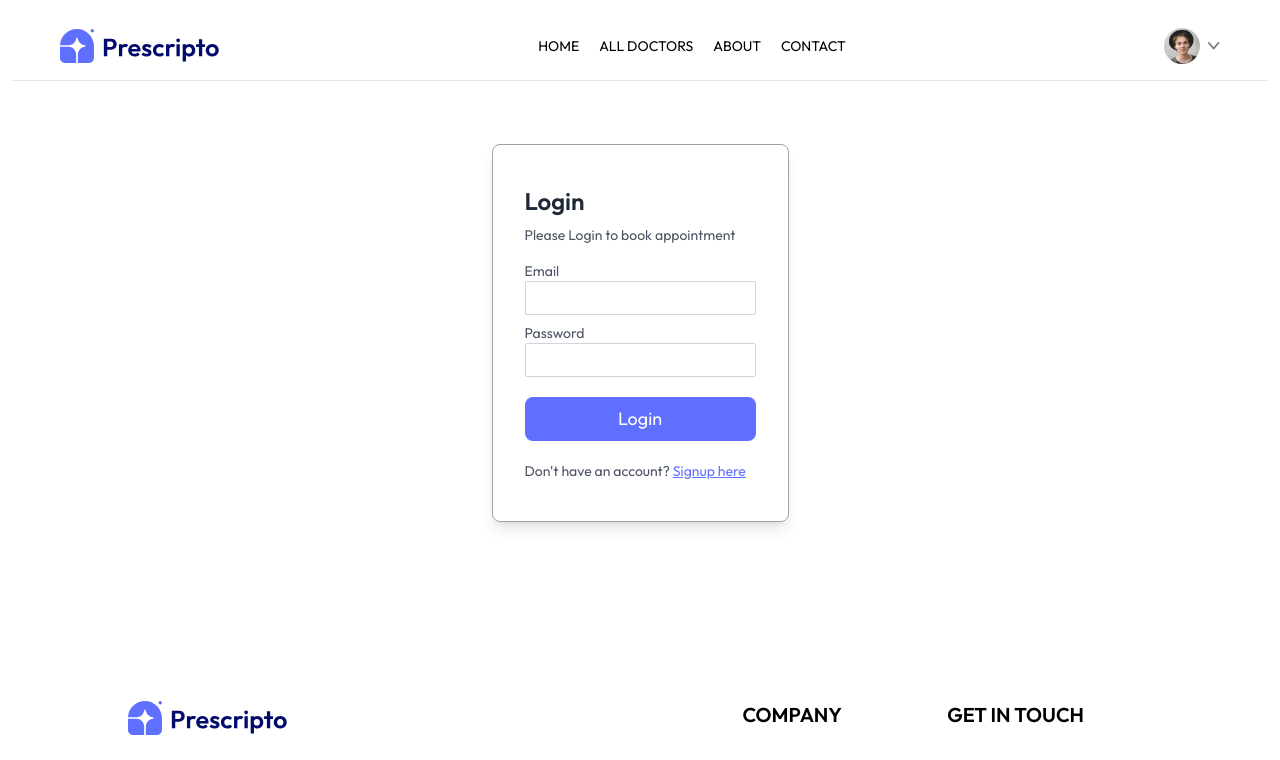
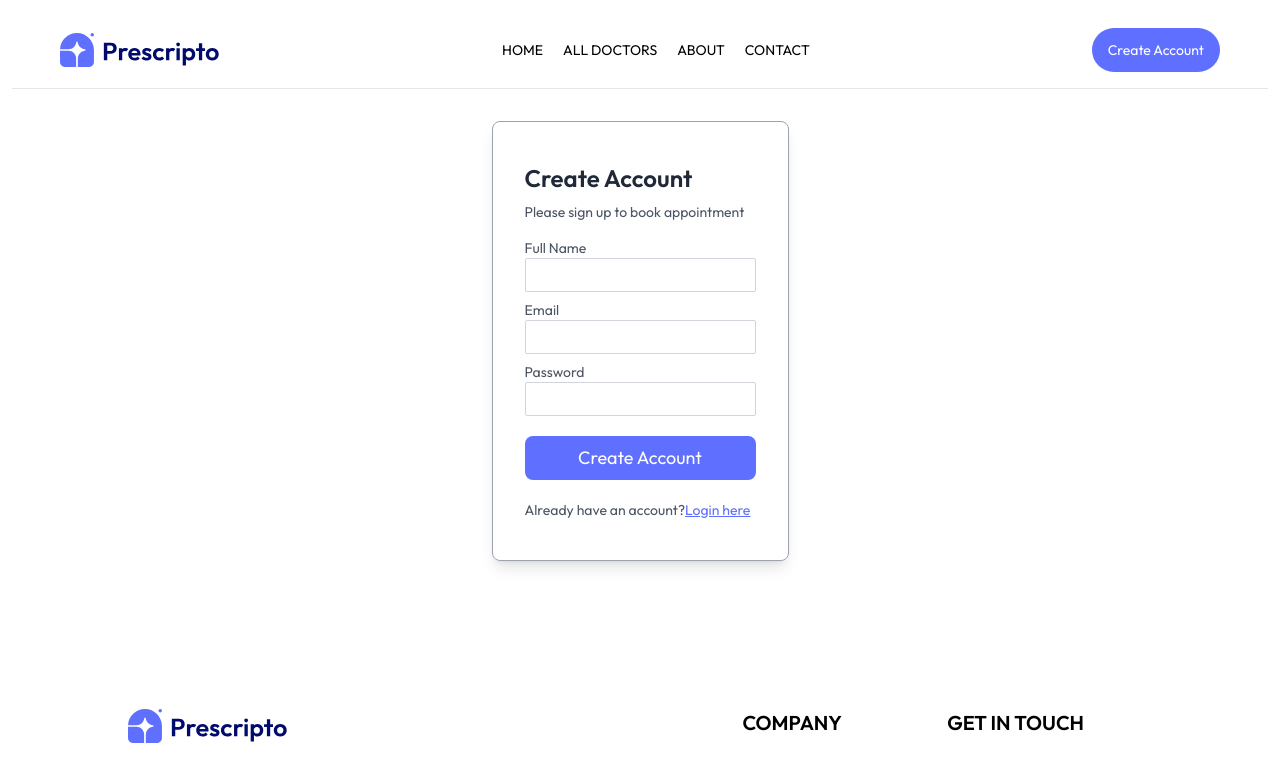
Before and after one commit to RO-shan18/Prescripto-Frontend, a React app: page /Login in a window 1280 px wide. Shown: the top 760 px of the page. Built offline with nearby package versions, Linux system fonts and the light colour scheme; the HTML template or start-up script is replaced by a standard one.

Commit message:
integrate login feature with backend

```diff
--- a/package.json
+++ b/package.json
@@ -15,7 +15,8 @@
     "react-dom": "^18.3.1",
     "react-router-dom": "^7.1.1",
     "react-toastify": "^11.0.2",
-    "tailwind-scrollbar": "^3.1.0"
+    "tailwind-scrollbar": "^3.1.0",
+    "toastify": "^2.0.1"
   },
   "devDependencies": {
     "@eslint/js": "^9.17.0",
--- a/src/App.jsx
+++ b/src/App.jsx
@@ -9,12 +9,14 @@ import My_appointments from "./pages/My-appointments"
 import Appointments from "./pages/Appointments"
 import Navbar from "./components/Navbar"
 import Footer from "./components/Footer"
+import { ToastContainer, toast} from 'react-toastify';
 
 function App() {
 
   return (
    <div>
    <Navbar/>
+   <ToastContainer/>
       <Routes>
         <Route path="/" element={<Home/>} />
         <Route path="/About" element={<About/>} />
--- a/src/Context/AppContext.jsx
+++ b/src/Context/AppContext.jsx
@@ -6,6 +6,7 @@ export const Context  = createContext();
 const AppContextProvider = ({children})=>{
 
     const [doctors, setdoctors] = useState([]);
+    const [token, settoken] = useState(localStorage.getItem('token')? true : false)
 
     const currency = "$";
 
@@ -23,7 +24,7 @@ const AppContextProvider = ({children})=>{
     }
 
     const value={
-        doctors, currency, doctorlist
+        doctors, currency, doctorlist, Backendurl, settoken, token
     };
 
     return(
--- a/src/components/Navbar.jsx
+++ b/src/components/Navbar.jsx
@@ -1,11 +1,22 @@
-import React, { useState } from "react";
+import React, { useContext, useEffect, useState } from "react";
 import { NavLink, useNavigate } from "react-router-dom";
 import { assets } from "../assets/assets";
+import { Context } from "../Context/AppContext";
 
 const Navbar = () => {
   const navigate = useNavigate();
 
-  const [token, settoken] = useState(true);
+  const {token, settoken} = useContext(Context);
+
+  const logout = ()=>{
+    localStorage.removeItem('token');
+    settoken(false);
+  }
+
+  useEffect(()=>{
+    if(token)
+    navigate("/")
+  },[token]);
 
   return (
     <div className="flex items-center justify-between px-3 sm:px-12 py-4 m-3 text-sm border-b ">
@@ -38,7 +49,7 @@ const Navbar = () => {
                     <div className=" hidden group-hover:block bg-gray-100 text-sm ">
                     <p onClick={()=>navigate("/My_appointments")} className="py-1 px-2 cursor-pointer">MyAppointments</p>
                     <p onClick={()=>navigate("/MyProfile")} className="py-1 px-2 cursor-pointer">MyProfile</p>
-                    <p onClick={()=>settoken(false)} className="py-1 px-2 cursor-pointer">MyLogout</p>
+                    <p onClick={logout} className="py-1 px-2 cursor-pointer">MyLogout</p>
                     </div>
                 </div>
             </div>
--- a/src/pages/Appointments.jsx
+++ b/src/pages/Appointments.jsx
@@ -58,8 +58,6 @@ const Appointments = () => {
       setdocSlots((prev) => [...prev, timeSlots]);
     }
   }
-
-  console.log("state change")
 
   useEffect(() => {
     setdocinfo(doctors.find((doc) => doc._id === doctorid));
--- a/src/pages/Login.jsx
+++ b/src/pages/Login.jsx
@@ -1,46 +1,130 @@
-import React, { useState } from 'react'
+import React, { useContext, useEffect, useState } from "react";
+import { Context } from "../Context/AppContext";
+import axios from "axios";
+import { toast } from "react-toastify";
+import { useNavigate } from "react-router-dom";
 
 const Login = () => {
+  const { Backendurl, settoken} = useContext(Context)
 
-  const [state, setState] = useState('Login');
+  const [state, setState] = useState("Sign Up");
 
-  const [email, setEmail] = useState('');
-  const [password, setPassword] = useState('');
-  const [name, setName] = useState('');
+  const [email, setEmail] = useState("");
+  const [password, setPassword] = useState("");
+  const [name, setName] = useState("");
 
-  const onSubmitHandler = (event)=>{
-    event.preventDefault()
+  const onSubmitHandler = async (event) => {
+    event.preventDefault();
+
+    if (state === "Sign Up") {
+
+      const { data } = await axios.post(
+        Backendurl + "/api/user/register",
+        { email, password, name },
+        { withCredentials: true }
+      );
+
+      if (data.success) {
+        toast.success(data.message);
+        localStorage.setItem("token", data.Usertoken)
+        settoken(true)
+      } else {
+        toast.error(data.message);
+      }
+
+    } else {
+
+      const { data } = await axios.post(
+        Backendurl + "/api/user/login",
+        { email, password },
+        { withCredentials: true }
+      );
+
+      if (data.success) {
+        toast.success(data.message);
+        localStorage.setItem("token", data.Usertoken)
+        settoken(true)
+      } else {
+        toast.error(data.message);
+      }
+    }
   }
+
   return (
-    <div className='min-h-[60vh] flex items-center justify-center'>
-    <form className='border border-gray-400 py-5 px-4 sm:px-8 sm:py-10 rounded-lg shadow-lg' onClick={(e)=> onSubmitHandler(e)}>
-        <p className='text-xl sm:text-2xl text-gray-800 font-semibold pb-2'>{state === "Login"? "Login" : "Create Account"}</p>
-        <p className='text-gray-600 pb-2 sm:text-sm text-[12px] sm:pb-4 '>Please {state === "Login"? "Login" : "sign up"} to book appointment </p>
-        {state === "Sign Up" && <div className='flex flex-col'>
-           <p className='text-gray-600 text-[12px] md:text-sm'>Full Name</p>
-           <input className="border border-gray-300 mb-2 py-1 rounded-sm" type="text" value={name} onChange={()=> setName(e.target.value)}/>
-        </div>}
-        <div className='flex flex-col'>
-           <p className='text-gray-600 text-[12px] md:text-sm'>Email</p>
-           <input className="border border-gray-300 mb-2 py-1 rounded-sm" type="text" value={email} onChange={()=> setEmail(e.target.value)}/>
+    <div className="min-h-[60vh] flex items-center justify-center">
+      <form
+        className="border border-gray-400 py-5 px-4 sm:px-8 sm:py-10 rounded-lg shadow-lg"
+        onSubmit={(e) => onSubmitHandler(e)}
+      >
+        <p className="text-xl sm:text-2xl text-gray-800 font-semibold pb-2">
+          {state === "Login" ? "Login" : "Create Account"}
+        </p>
+        <p className="text-gray-600 pb-2 sm:text-sm text-[12px] sm:pb-4 ">
+          Please {state === "Login" ? "Login" : "sign up"} to book appointment{" "}
+        </p>
+        {state === "Sign Up" && (
+          <div className="flex flex-col">
+            <p className="text-gray-600 text-[12px] md:text-sm">Full Name</p>
+            <input
+              className="border border-gray-300 mb-2 py-1 rounded-sm"
+              type="text"
+              value={name}
+              onChange={(e) => setName(e.target.value)}
+            />
+          </div>
+        )}
+        <div className="flex flex-col">
+          <p className="text-gray-600 text-[12px] md:text-sm">Email</p>
+          <input
+            className="border border-gray-300 mb-2 py-1 rounded-sm"
+            type="text"
+            value={email}
+            onChange={(e) => setEmail(e.target.value)}
+          />
         </div>
-        <div className='flex flex-col'>
-           <p className='text-gray-600 text-[12px] md:text-sm'>Password</p>
-           <input className="border border-gray-300 mb-2 py-1 rounded-sm" type="text" value={password} onChange={()=> setPassword(e.target.value)}/>
+        <div className="flex flex-col">
+          <p className="text-gray-600 text-[12px] md:text-sm">Password</p>
+          <input
+            className="border border-gray-300 mb-2 py-1 rounded-sm"
+            type="text"
+            value={password}
+            onChange={(e) => setPassword(e.target.value)}
+          />
         </div>
 
-        <button className='bg-primary text-center w-full text-white py-2 sm:text-lg text-md rounded-lg mt-2 mb-4 sm:mt-3 sm:mb-5'>{state === "Login"? "Login" : "Create Account"}</button>
+        <button
+          type="submit"
+          className="bg-primary text-center w-full text-white py-2 sm:text-lg text-md rounded-lg mt-2 mb-4 sm:mt-3 sm:mb-5"
+        >
+          {state === "Login" ? "Login" : "Create Account"}
+        </button>
 
         <div>
-          {
-            state === "Login" ?
-            (<p className='text-gray-600 text-sm'>Don't have an account? <span className='text-primary underline text-[12px] md:text-sm cursor-pointer' onClick={()=>setState('Sign Up')}>Signup here</span></p>) :
-            (<p className='text-gray-600 text-[12px] md:text-sm'>Already have an account?<span className='text-primary underline text-sm cursor-pointer' onClick={()=>setState('Login')}>Login here</span></p>)
-          }
+          {state === "Login" ? (
+            <p className="text-gray-600 text-sm">
+              Don't have an account?{" "}
+              <span
+                className="text-primary underline text-[12px] md:text-sm cursor-pointer"
+                onClick={() => setState("Sign Up")}
+              >
+                Signup here
+              </span>
+            </p>
+          ) : (
+            <p className="text-gray-600 text-[12px] md:text-sm">
+              Already have an account?
+              <span
+                className="text-primary underline text-sm cursor-pointer"
+                onClick={() => setState("Login")}
+              >
+                Login here
+              </span>
+            </p>
+          )}
         </div>
-    </form>
+      </form>
     </div>
-  )
-}
+  );
+};
 
-export default Login
+export default Login;
--- a/src/pages/MyProfile.jsx
+++ b/src/pages/MyProfile.jsx
@@ -5,12 +5,12 @@ const MyProfile = () => {
   const [userData, setuserData] = useState({
     name: "Roshan Mehra",
     Email: "mehraoshan@gmail.com",
-    phone: "2+3 4444 5554",
+    phone: "+23 4444 5554",
     Address: {
       line1: "57th Cross, Richmond ",
       line2: "Circle, Church Road, London",
     },
-    Gender: "Male",
+    Gender: "",
     DOB: "19-02-2004",
   });
 
@@ -26,7 +26,7 @@ const MyProfile = () => {
             className="w-28"
             type="text"
             value={userData.name}
-            onChange={(prev) => ({ ...prev, name: e.target.value })}
+            onChange={(e) => setuserData((prev) => ({ ...prev, name: e.target.value }))}
           />
         ) : (
           <p className="font-semibold text-xl md:text-2xl pb-2">{userData.name}</p>
@@ -47,7 +47,7 @@ const MyProfile = () => {
             className="text-primary "
             type="text"
             value={userData.phone}
-            onChange={(prev) => ({ ...prev, phone: toString(e.target.value) })}
+            onChange={(e)=> setuserData((prev) => ({ ...prev, phone: e.target.value }))}
           />
         ) : (
           <p className="text-primary text-sm md:text-lg">{userData.phone}</p>
@@ -97,7 +97,7 @@ const MyProfile = () => {
           <p className="text-gray-600 text-sm md:text-lg">Gender</p>
           {
             isEdit ? (
-              <select className="text-gray-500 w-28" value={userData.Gender} onChange={e => setuserData(prev, {...prev, Gender:e.target.value})}>
+              <select className="text-gray-500 w-28" value={userData.Gender} onChange={(e) => setuserData((prev)=> ({...prev, Gender:e.target.value}))}>
                 <option value="male">Male</option>
                 <option value="female">Female</option>
                 <option value="Other">Others</option>
@@ -112,7 +112,7 @@ const MyProfile = () => {
           <p className="text-gray-600 text-sm md:text-lg">D.O.B</p>
           {
             isEdit ? (
-              <input  className="text-gray-500 w-28 "type="date" value={userData.DOB} onChange={e => setuserData(prev => ({...prev, DOB:e.target.value}))}/>
+              <input  className="text-gray-500 w-28 "type="date" value={userData.DOB} onChange={(e) => setuserData(prev => ({...prev, DOB:e.target.value}))}/>
             ): (
               <p className="text-gray-500 text-sm md:text-lg">{userData.DOB}</p>
             )
```
Also changed, not shown: 1 other file (tests, documents, lock files or other folders).
